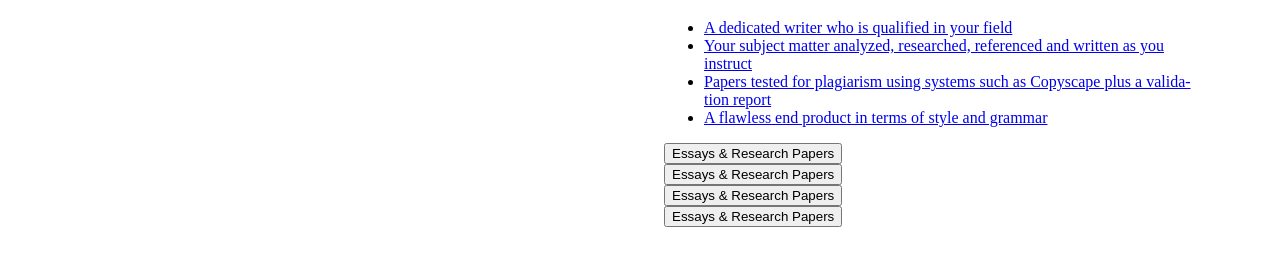
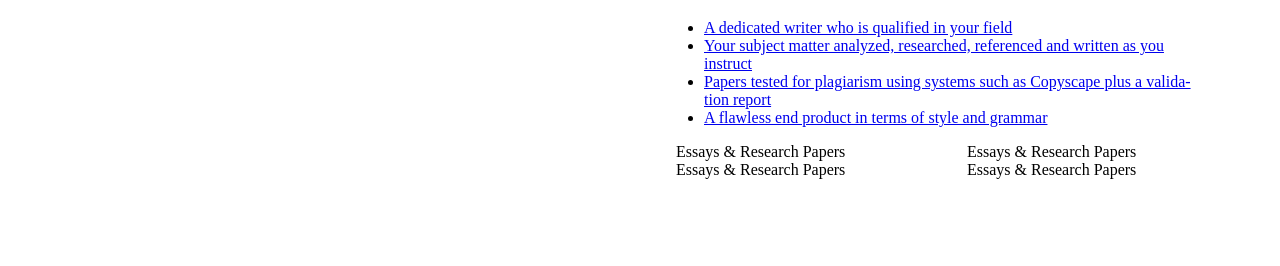
Before and after one commit to Ivanonic/test, a plain HTML site: page index.html in a window 1280 px wide. Shown: the part 226-492 px from the top of the page. Drawn offline with Linux system fonts and the light colour scheme.

Commit message:
added btn

```diff
--- a/index.html
+++ b/index.html
@@ -62,11 +62,13 @@
                     <li><a href="#">Papers tested for plagiarism using systems such as Copyscape plus a valida-<br>tion report</a></li>
                     <li><a href="#">A flawless end product in terms of style and grammar</a></li>
                     </ul>
-                    <div class="col-6">
-                    <button>Essays & Research Papers</button>
-                    <button>Essays & Research Papers</button>
-                    <button>Essays & Research Papers</button>
-                    <button>Essays & Research Papers</button>
+                    <div class="container text-center">
+                      <div class="row row-cols-2">
+                        <div class="col">Essays & Research Papers</div>
+                        <div class="col">Essays & Research Papers</div>
+                        <div class="col">Essays & Research Papers</div>
+                        <div class="col">Essays & Research Papers</div>
+                      </div>
                     </div>
                    </div>
                 </div>
```
